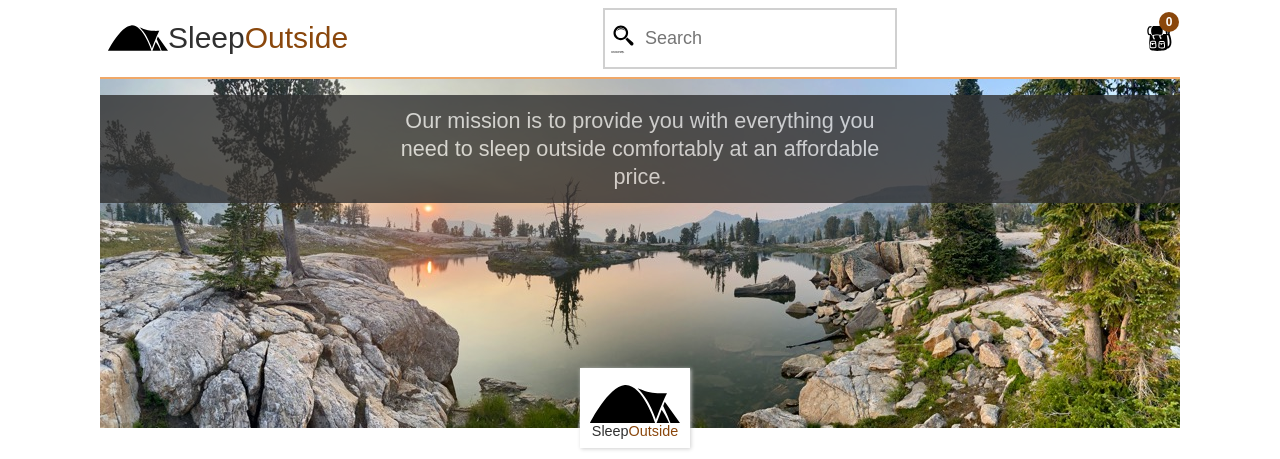
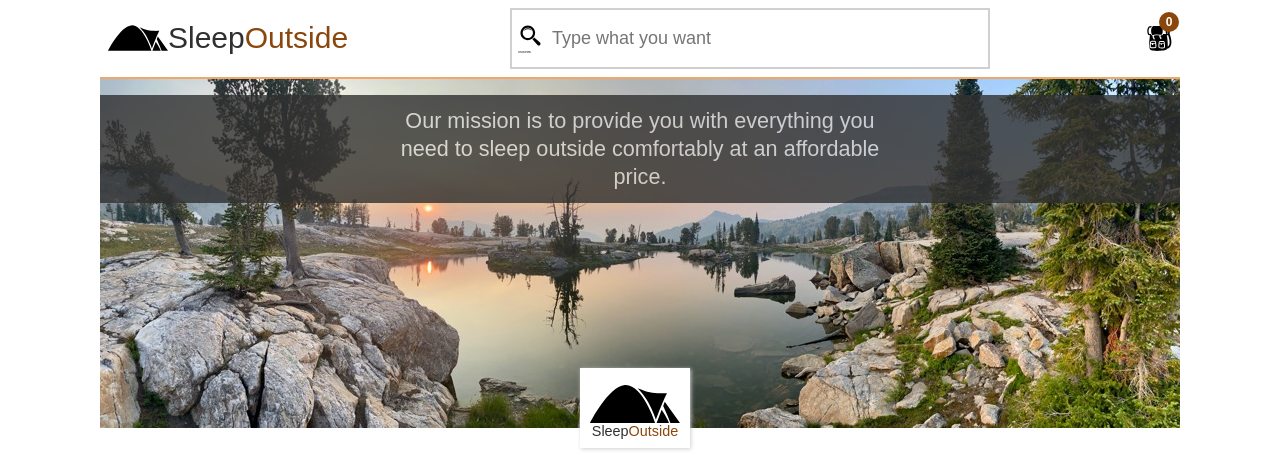
Before and after one commit to Pappafabian17/sleep-outside-team-07, a website built with Vite: page src/index.html in a window 1280 px wide. Shown: the top 459 px of the page. Built offline with nearby package versions, Linux system fonts and the light colour scheme; no server answers.

Commit message:
Worked om the search bar

```diff
--- a/src/css/style.css
+++ b/src/css/style.css
@@ -348,6 +348,7 @@ input {
   padding: 1em;
   border: 2px solid var(--light-grey);
   font-size: var(--font-base);
+  width: 30rem;
 }
 
 input:focus {
--- a/src/public/partials/header.html
+++ b/src/public/partials/header.html
@@ -5,7 +5,7 @@
     </div>
     <div class="search">
       <div class="search-icon">
-        <input type="search" name="search" id="search" placeholder="Search" autocomplete="off">
+        <input type="search" name="search" id="search" placeholder="Type what you want">
         <svg xmlns="http://www.w3.org/2000/svg" xmlns:xlink="http://www.w3.org/1999/xlink" version="1.1" x="0px" y="0px"
           viewBox="0 0 100 125" style="enable-background:new 0 0 100 100;" xml:space="preserve">
           <path
--- a/team.txt
+++ b/team.txt
@@ -7,3 +7,4 @@ Jose David Colmenarez Gil
 Sione Uhlig
 Marvin Canastuj
 Simeon Chirunga
+Elisha Sunday
```
